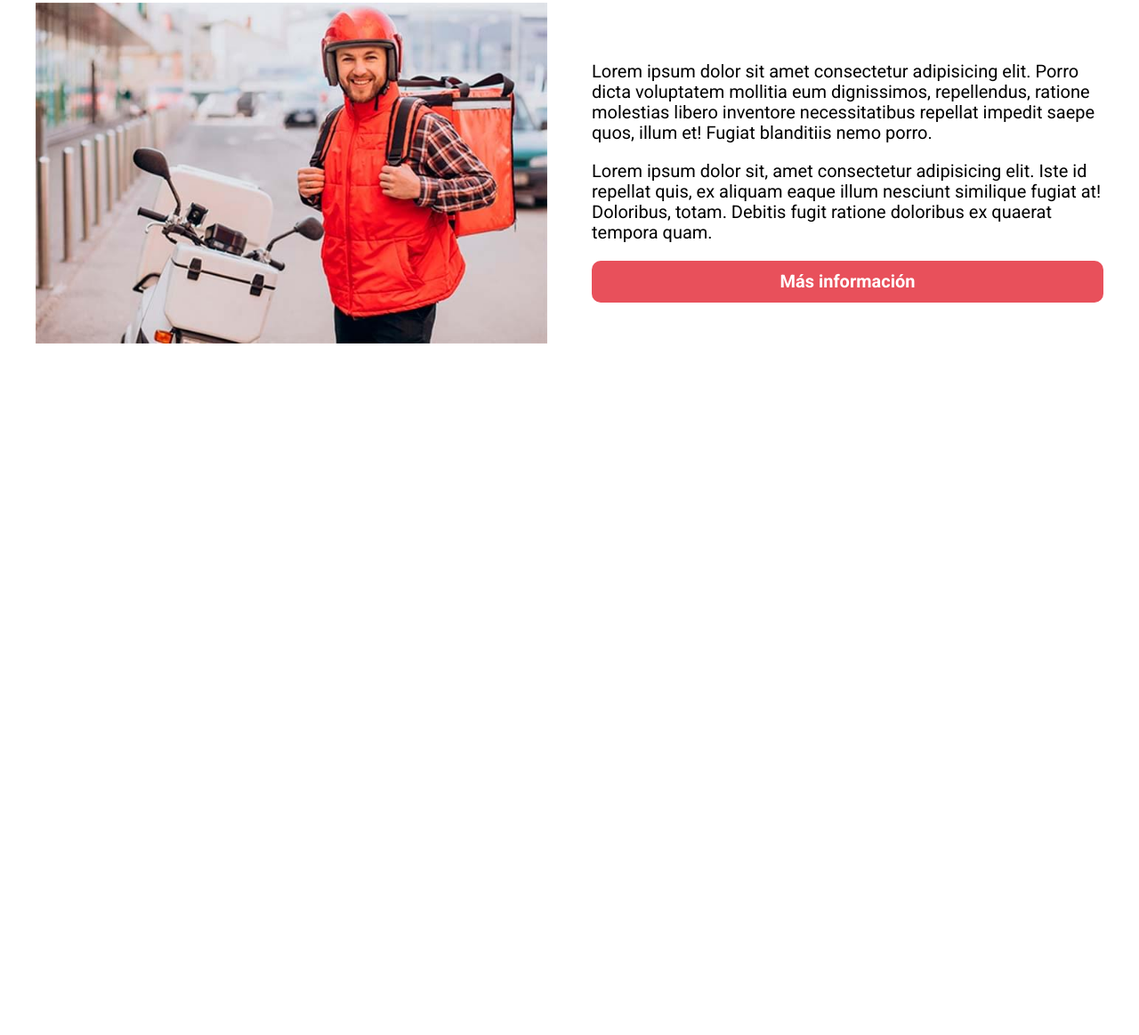
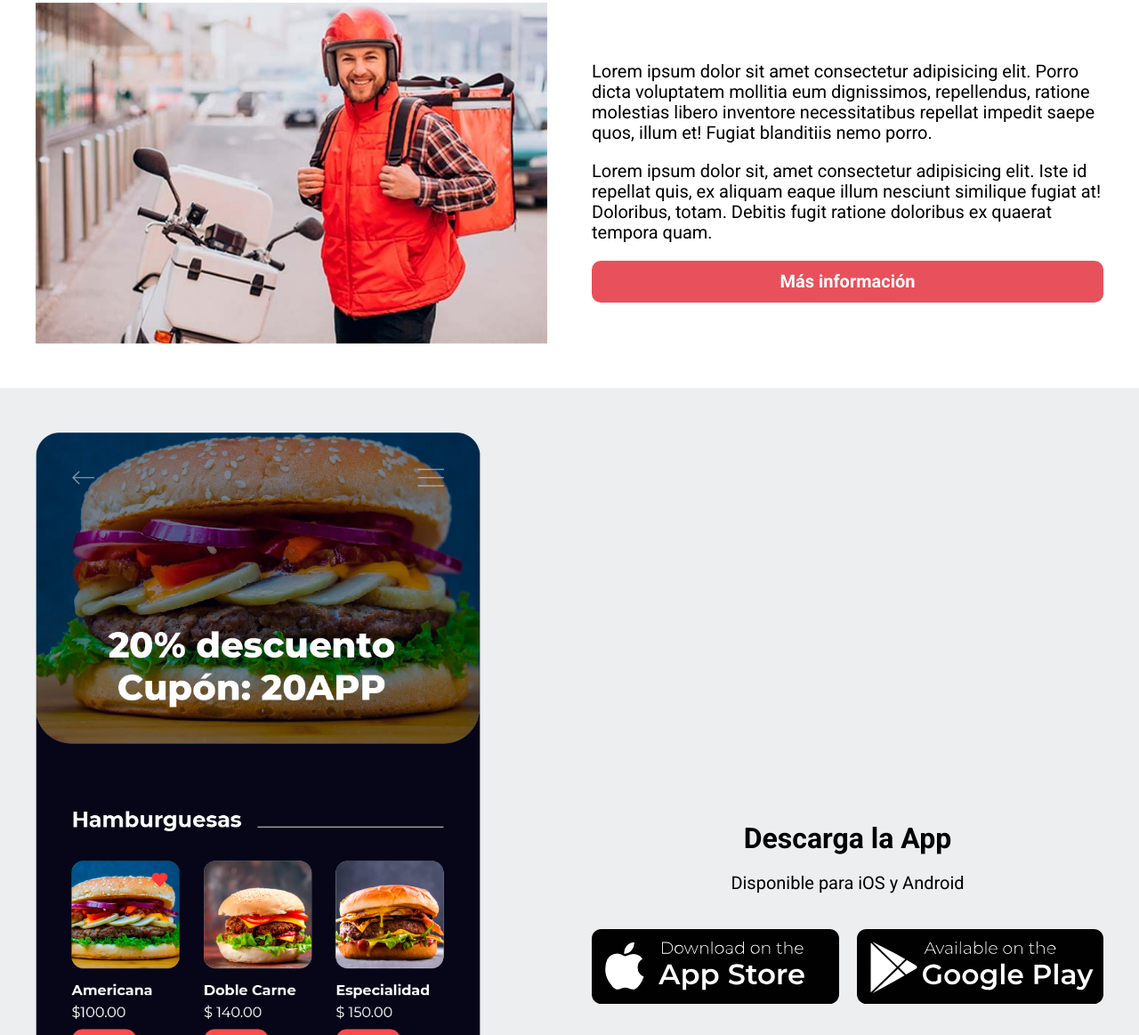
Before and after one commit to ErikaPalma/DeliveryApp, a website: page index.html in a window 1280 px wide. Shown: the part 4197-5360 px from the top of the page at 89% size. Before the commit the page ends 4633 px from the top, so only its background shows below. Drawn offline with Linux system fonts and the light colour scheme.

Commit message:
Sección descargas

```diff
--- a/index.html
+++ b/index.html
@@ -230,5 +230,25 @@ Lorem ipsum dolor sit amet consectetur adipisicing elit. Pariatur nobis molestia
         </div>
     </section>
 
+    <section class="descargas">
+        <div class="descargas__grid contenedor">
+            <div class="descargas__img">
+                <img src="build/img/app.png" alt="Foto app">
+            </div>
+            <div class="descargas__contenido">
+                <h3 class="descargas__heading">Descarga la App</h3>
+                <p>Disponible para iOS y Android</p>
+                <div class="descargas__botones">
+                    <a href="#" class="descargas__apple">
+                        <img src="build/img/tienda-apple.svg" alt="Tienda apple">
+                    </a>
+                    <a href="#" class="descargas__android">
+                        <img src="build/img/tienda-android.svg" alt="Tienda android">
+                    </a>
+                </div>
+            </div>
+        </div>
+    </section>
+
 </body>
 </html>
--- a/src/scss/app.scss
+++ b/src/scss/app.scss
@@ -5,3 +5,4 @@
 @use 'testimonios';
 @use 'opiniones';
 @use 'repartidores';
+@use 'descargas';
--- /dev/null
+++ b/src/scss/descargas/_descargas.scss
@@ -0,0 +1,50 @@
+@use 'base/variables' as v;
+@use 'base/mixins' as m;
+
+.descargas{
+    background-color: v.$grisClaro;
+    padding: v.$separacion 0;
+
+    &__grid{
+        @include m.tablet{
+            @include m.grid(2, v.$separacion);
+            align-items: center;
+        }
+    }
+
+    &__img{
+        transition: transform .3s ease-in-out;
+        @include m.tablet{
+            width: 50rem;
+        }
+
+        &:hover{
+           transform: rotate(5deg) scale(1.1);
+        }
+    }
+
+    &__contenido{
+        text-align: center;
+        margin: 5rem 0;
+
+        h3{
+            margin-bottom: 1rem;
+        }
+        p{
+            margin-bottom: 4rem;
+        }
+    }
+
+    &__botones{
+
+        @include m.grid(2, 2rem);
+        a{
+            transition: transform .3s;
+        }
+        a:hover{
+            transform: scale(1.1);
+        }
+
+    }
+
+}
--- /dev/null
+++ b/src/scss/descargas/_index.scss
@@ -0,0 +1 @@
+@forward 'descargas';
```
Also changed, not shown: build/css/app.css, 1 other file.
